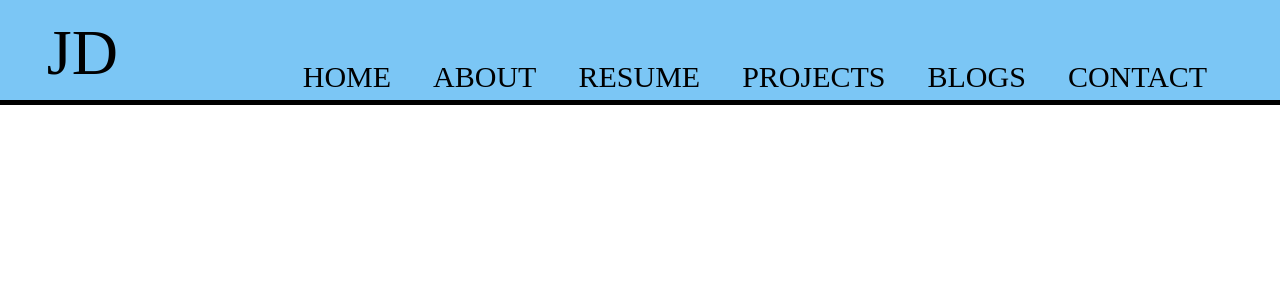
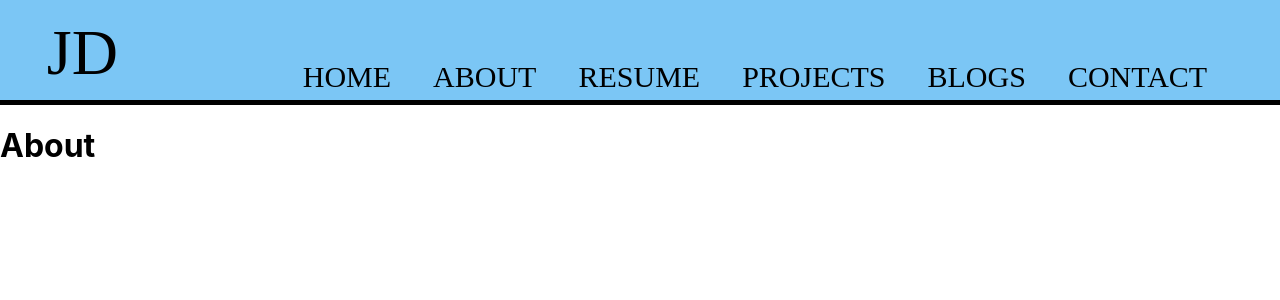
Before and after one commit to Jamondixon/website, a React (Create React App) app: page /about in a window 1280 px wide. Shown: the top 300 px of the page. Built offline with nearby package versions, Linux system fonts and the light colour scheme; a web font is replaced by a local one.

Commit message:
about setup

```diff
--- a/src/Pages/About/About.js
+++ b/src/Pages/About/About.js
@@ -3,7 +3,14 @@ import './About.css'
 
 const About = () => {
     return (
+        <div>
         <Nav />
+        <div>
+            <div>
+                <h1>About</h1>
+            </div>
+        </div>
+        </div>
     );
 };
 
```
